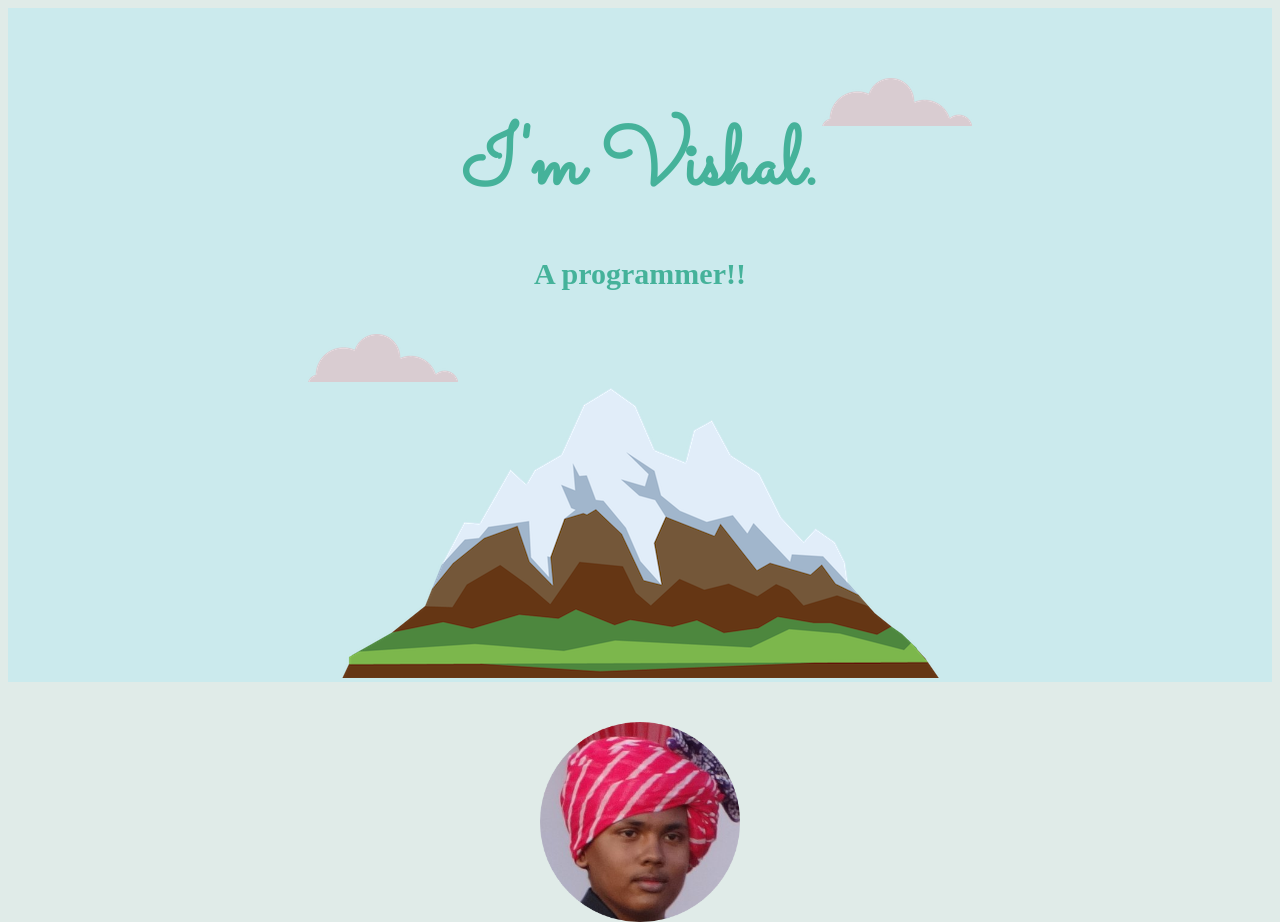
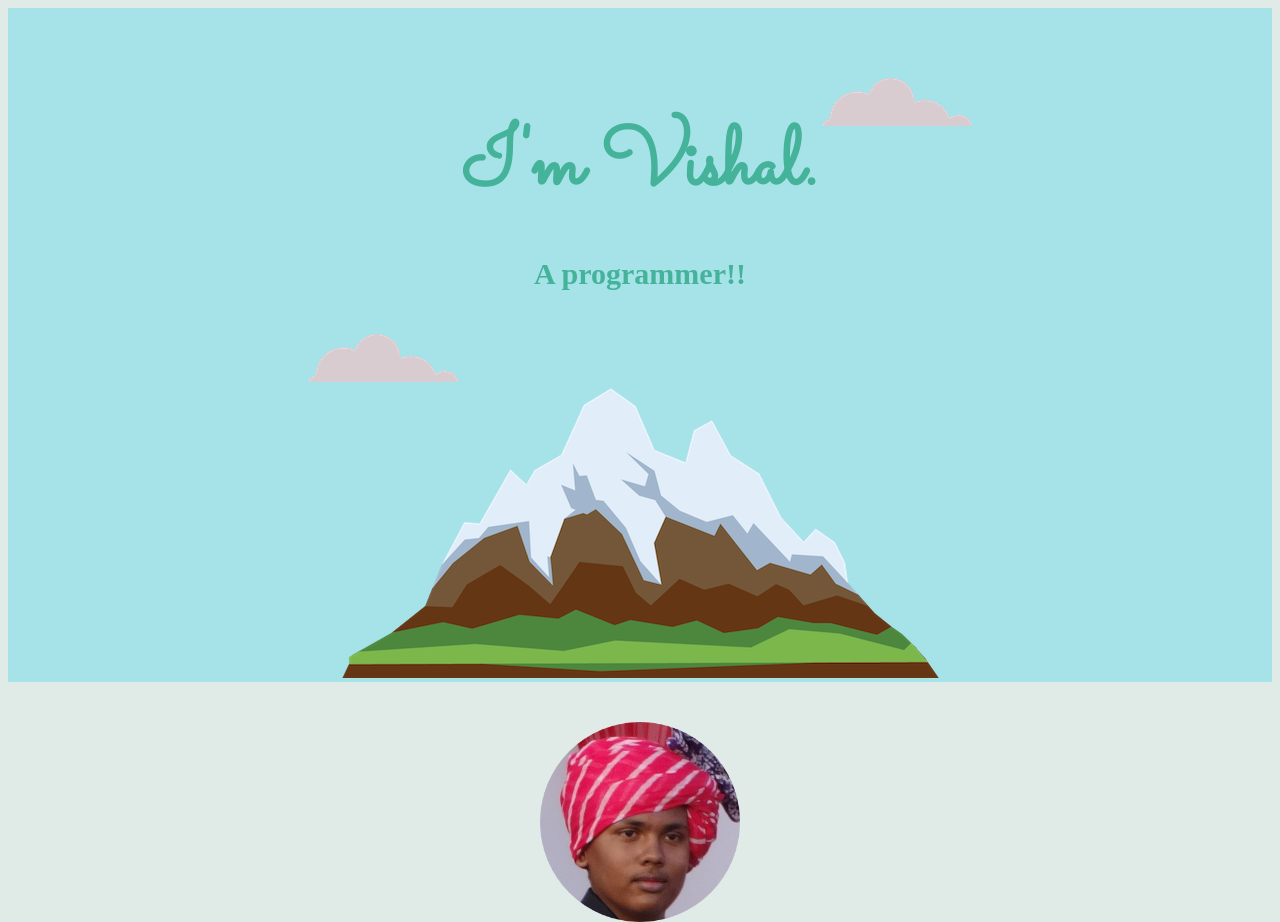
Before and after one commit to VishalP130821/new_cv, a PHP site: page / in a window 1280 px wide. Shown: the top 922 px of the page. Run offline with PHP 8.4, Linux system fonts and the light colour scheme; some web fonts are replaced.

Commit message:
Update styles.css

```diff
--- a/styles.css
+++ b/styles.css
@@ -27,7 +27,7 @@ h3{
 }
 
 .top-container{
-  background-color: #cbeaed;
+  background-color: #a6e3e9;
   position: relative;
   padding-top: 100px;
 }
```
